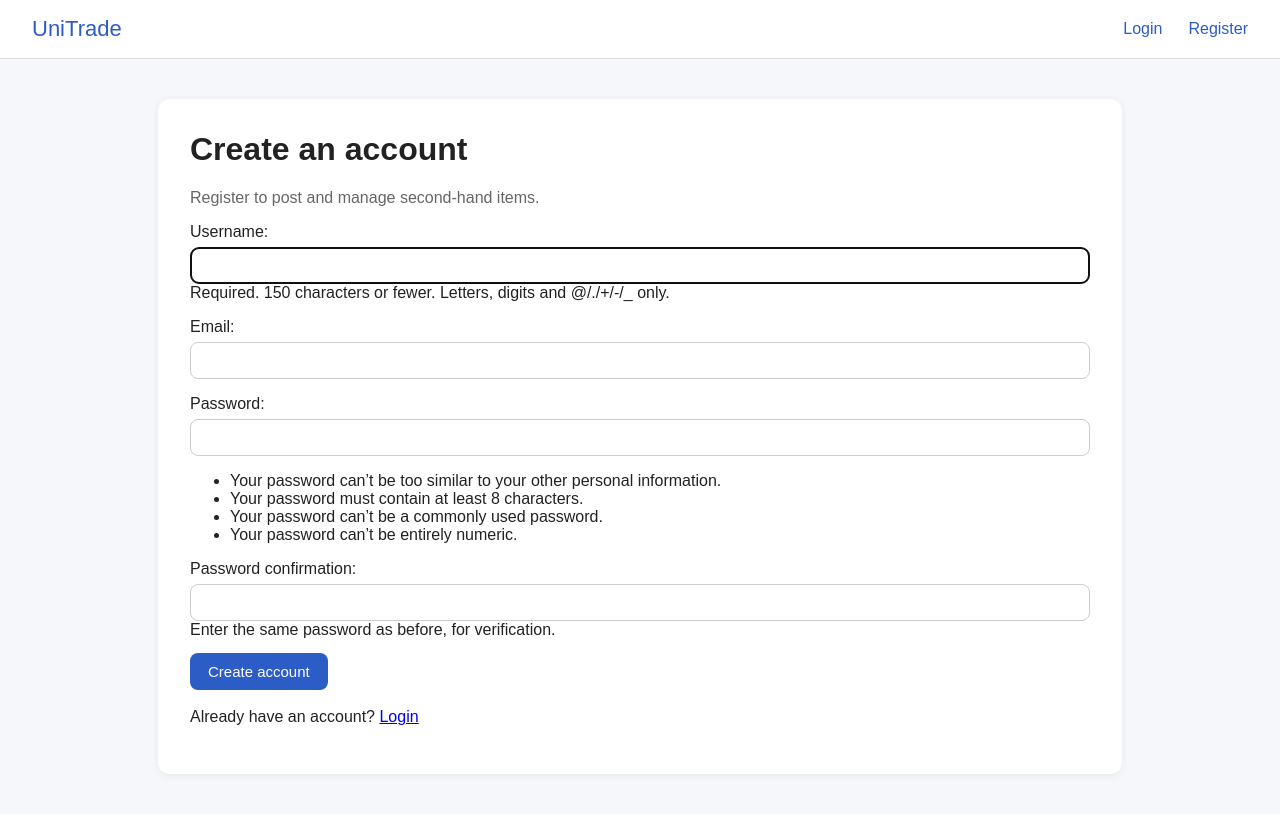
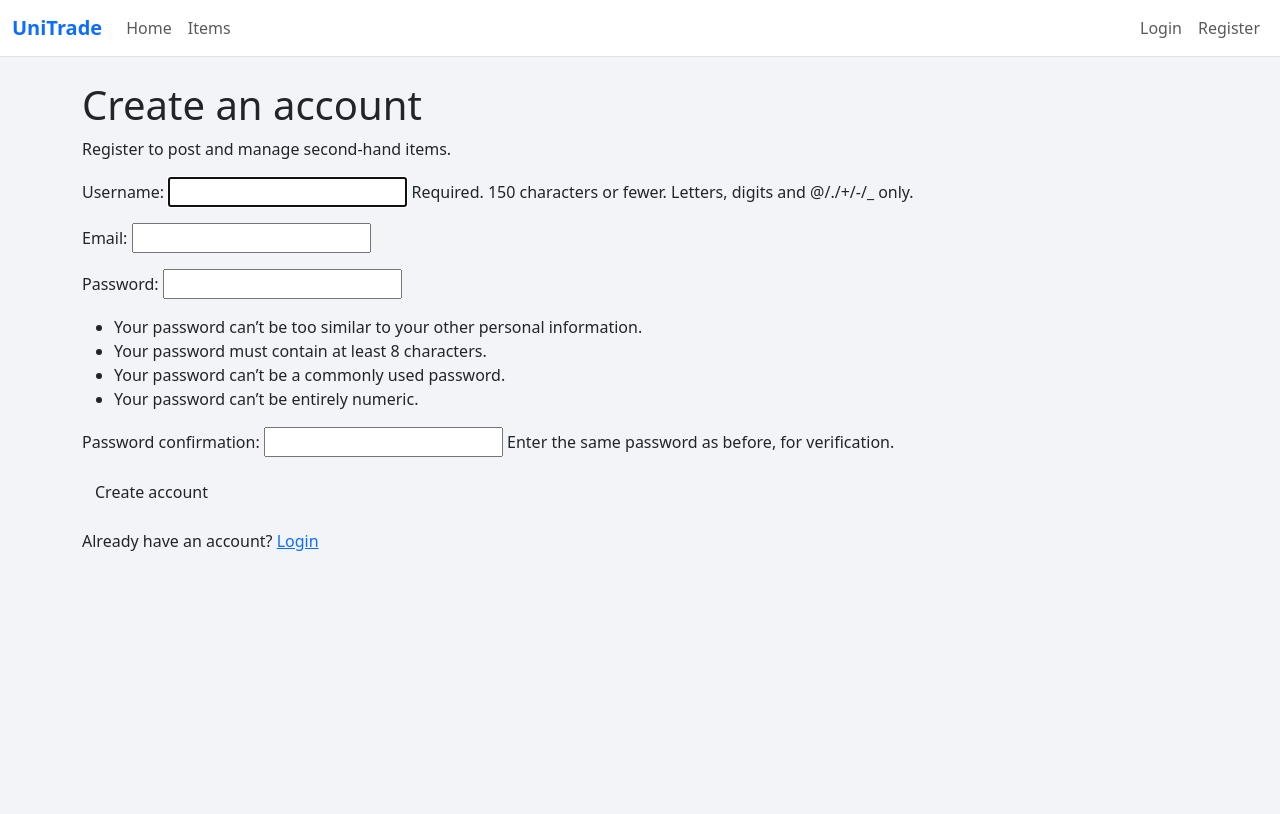
Before and after one commit to ChipsZzz/IT-team-DJ, a Django app: page /accounts/register/ in a window 1280 px wide. After the commit the page ends 551 px from the top, so only its background shows below. Run offline with Django 5.2, Linux system fonts and the light colour scheme.

Commit message:
add navbar links

```diff
--- a/templates/base.html
+++ b/templates/base.html
@@ -1,173 +1,55 @@
-<!doctype html>
+<!DOCTYPE html>
 <html lang="en">
 <head>
-  <meta charset="utf-8">
-  <meta name="viewport" content="width=device-width, initial-scale=1">
-  <title>{% block title %}UniTrade{% endblock %}</title>
-  <style>
-    body {
-      margin: 0;
-      font-family: Arial, sans-serif;
-      background: #f5f7fb;
-      color: #222;
-    }
+    <meta charset="UTF-8">
+    <meta name="viewport" content="width=device-width, initial-scale=1.0">
+    <title>UniTrade</title>
 
-    .navbar {
-      background: white;
-      border-bottom: 1px solid #ddd;
-      padding: 16px 32px;
-      display: flex;
-      justify-content: space-between;
-      align-items: center;
-    }
+    <link href="https://cdn.jsdelivr.net/npm/bootstrap@5.3.3/dist/css/bootstrap.min.css" rel="stylesheet">
+</head>
+<body style="background-color: #f3f4f8;">
 
-    .navbar a {
-      text-decoration: none;
-      color: #2c5cc5;
-      margin-right: 14px;
-      font-weight: 500;
-    }
+    <nav class="navbar navbar-expand-lg navbar-light bg-white border-bottom">
+        <div class="container-fluid">
+            <a class="navbar-brand text-primary fw-semibold" href="/">UniTrade</a>
 
-    .navbar a:last-child {
-      margin-right: 0;
-    }
-
-    .brand {
-      font-size: 22px;
-      font-weight: bold;
-      color: #111;
-    }
-
-    .container {
-      max-width: 900px;
-      margin: 40px auto;
-      background: white;
-      padding: 32px;
-      border-radius: 12px;
-      box-shadow: 0 2px 10px rgba(0, 0, 0, 0.06);
-    }
-
-    h1 {
-      margin-top: 0;
-      font-size: 32px;
-    }
-
-    .muted {
-      color: #666;
-    }
-
-    .btn {
-      display: inline-block;
-      background: #2c5cc5;
-      color: white;
-      padding: 10px 18px;
-      border-radius: 8px;
-      text-decoration: none;
-      border: none;
-      cursor: pointer;
-      font-size: 15px;
-    }
-
-    .btn-secondary {
-      background: #eef2ff;
-      color: #2c5cc5;
-    }
-
-    form p {
-      margin-bottom: 14px;
-    }
-
-    input, select, textarea {
-      width: 100%;
-      padding: 10px;
-      margin-top: 6px;
-      border: 1px solid #ccc;
-      border-radius: 8px;
-      box-sizing: border-box;
-    }
-
-    .top-links {
-      display: flex;
-      align-items: center;
-      gap: 12px;
-    }
-
-    .logout-form {
-      display: inline;
-      margin: 0;
-    }
-
-    .logout-btn {
-      background: none;
-      border: none;
-      color: #2c5cc5;
-      cursor: pointer;
-      font: inherit;
-      padding: 0;
-    }
-
-    .messages {
-      margin-bottom: 20px;
-    }
-
-    .message {
-      padding: 12px 16px;
-      border-radius: 8px;
-      margin-bottom: 10px;
-      font-size: 14px;
-    }
-
-    .message-success {
-      background: #eafaf1;
-      color: #1f7a4c;
-      border: 1px solid #bfe8cf;
-    }
-
-    .message-error {
-      background: #fff1f0;
-      color: #b42318;
-      border: 1px solid #f5c2c0;
-    }
-
-    .message-info {
-      background: #eef4ff;
-      color: #2c5cc5;
-      border: 1px solid #c9d8ff;
-    }
-  </style>
-</head>
-<body>
-  <nav class="navbar">
-    <div>
-      <a href="/" class="brand">UniTrade</a>
+            <div class="navbar-nav me-auto">
+                <a class="nav-link" href="/">Home</a>
+                <a class="nav-link" href="/items/">Items</a>
+                {% if user.is_authenticated %}
+                    <a class="nav-link" href="/items/create/">Create Item</a>
+                {% endif %}
             </div>
 
-    <div class="top-links">
+            <div class="navbar-nav ms-auto">
                 {% if user.is_authenticated %}
-        <span class="muted">Hi, {{ user.username }}</span>
-        <form method="post" action="{% url 'logout' %}" class="logout-form">
+                    <span class="nav-link">Hi, {{ user.username }}</span>
+                    <form method="post" action="/accounts/logout/" class="d-inline">
                         {% csrf_token %}
-          <button type="submit" class="logout-btn">Logout</button>
+                        <button type="submit" class="btn btn-link nav-link d-inline p-0 ms-2" style="text-decoration: none;">
+                            Logout
+                        </button>
                     </form>
                 {% else %}
-        <a href="{% url 'login' %}">Login</a>
-        <a href="{% url 'register' %}">Register</a>
+                    <a class="nav-link" href="/accounts/login/">Login</a>
+                    <a class="nav-link" href="/accounts/register/">Register</a>
                 {% endif %}
+            </div>
         </div>
     </nav>
 
-  <div class="container">
+    <div class="container py-4">
         {% if messages %}
-      <div class="messages">
             {% for message in messages %}
-          <div class="message {% if message.tags == 'success' %}message-success{% elif message.tags == 'error' %}message-error{% else %}message-info{% endif %}">
+                <div class="alert alert-success">
                     {{ message }}
                 </div>
             {% endfor %}
-      </div>
         {% endif %}
 
-    {% block content %}{% endblock %}
+        {% block content %}
+        {% endblock %}
     </div>
+
 </body>
 </html>
```
Lines whose indentation alone changed are shown as unchanged.
